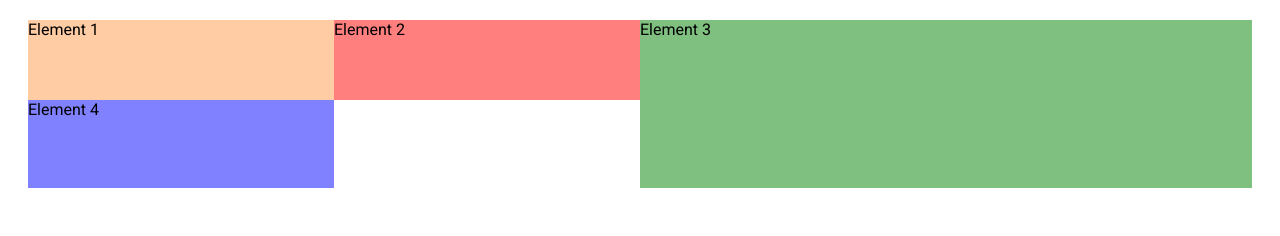
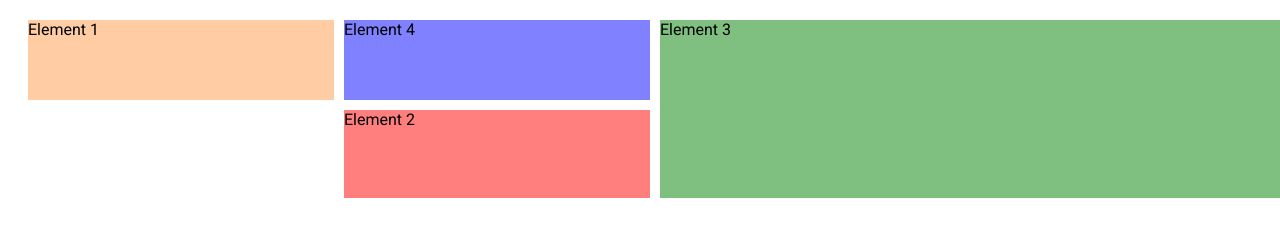
Before and after one commit to actionanand/css-grid-lab, a website built with Vite: page index.html in a window 1280 px wide. Built offline with nearby package versions, Linux system fonts and the light colour scheme.

Commit message:
grid area added

```diff
--- a/home/home.css
+++ b/home/home.css
@@ -9,35 +9,49 @@ html {
   /* height: 100%; */
   grid-template-columns: [col-1-start] 1fr [col-1-end col-2-start] 3fr [col-2-end];
   grid-template-rows: 4.5rem auto 4.5rem;
+  grid-template-areas: 'header header'
+                       '. main'
+                       'footer footer';
 }
 
 
 header {
   background: blue;
   color: white;
+  /*
     grid-column-start: col-1-start;
     grid-column-end: col-2-end;
+  */
+  grid-area: header;
 }
 
 main {
   background: red;
   color: white;
+  /*
     grid-column-start: col-2-start;
     grid-column-end: span 1;
+  */
+  grid-area: main;
 }
 
 aside {
   background: green;
   color: white;
+  /*
     grid-column-start: col-1-start;
     grid-row-start: 2;
     grid-row-end: 3;
+  */
 }
 
 footer {
   background: purple;
   color: white;
+  /*
     grid-row-start: 3;
     grid-column-start: col-1-start;
     grid-column-end: col-2-end;
+  */
+  grid-area: footer;
 }
--- a/style.css
+++ b/style.css
@@ -8,10 +8,15 @@
   margin: 20px;
   display: grid;
   /* grid-template-columns: 200px 2fr 20% 1fr; */
-  grid-template-columns: repeat(4, 25%);
+  grid-template-columns: repeat(4, [col-start] 25% [col-end]);
   /* grid-template-rows: 5rem minmax(3rem, 5.5rem); */
   /* rows with names */
   grid-template-rows: [row-1-start] 5rem [row-1-end row-2-start] minmax(3rem, 5.5rem) [row-2-end];
+  /*
+    column-gap: 10px;
+    row-gap: 10px;
+  */
+  gap: 10px;
 }
 
 .el1 {
@@ -20,15 +25,27 @@
 
 .el2 {
   background: rgba(255, 0, 0, 0.5);
+  grid-row-start: row-2-start;
+  grid-column: col-start 2 / col-end 2;
 }
 
 .el3 {
   background: rgba(0, 128, 0, 0.5);
-  grid-column-start: 3;
-  grid-column-end: 5;
+  /*
+    grid-column-start: 3;
+    grid-column-end: 5;
+  */
+  /* short-hand */
+  grid-column: 3 / 5;
   /* grid-row-start: 1; */
-  grid-row-start: row-1-start;
-  grid-row-end: row-2-end;
+  /*
+    grid-row-start: row-1-start;
+    grid-row-end: row-2-end;
+  */
+  /* short-hand */
+  grid-row: row-1-start / row-2-end;
+
+  grid-area: row-1-start / 3 / row-2-end / 5;
 }
 
 .el4 {
```
Also changed, not shown: home/home.html (line endings or trailing spaces). Lines whose indentation alone changed are shown as unchanged.
